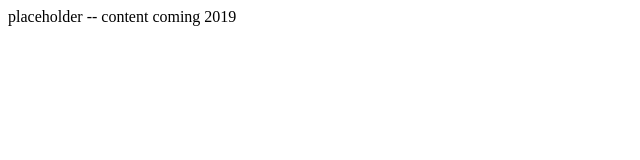
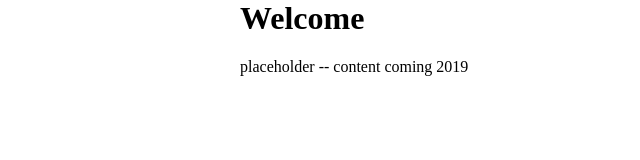
Before and after one commit to austinbyrne/austinbyrne.github.io, a plain HTML site: page index.html in a window 1280 px wide. Shown: the whole page, without its empty margins (0-640 px from the left). Drawn offline with Linux system fonts and the light colour scheme.

Commit message:
second basic commit

```diff
--- /dev/null
+++ b/index.css
@@ -0,0 +1,6 @@
+
+/*Initial formatting*/
+body {
+  margin: 0 auto;
+  max-width: 50em;
+}
--- a/index.html
+++ b/index.html
@@ -1 +1,9 @@
-placeholder -- content coming 2019
+<head>
+    <title>Austin Byrne</title>
+    <link rel="stylesheet" type="text/css" href="index.css">
+</head>
+
+<body>
+    <h1>Welcome</h1>
+    <p>placeholder -- content coming 2019</p>
+</body>
```
